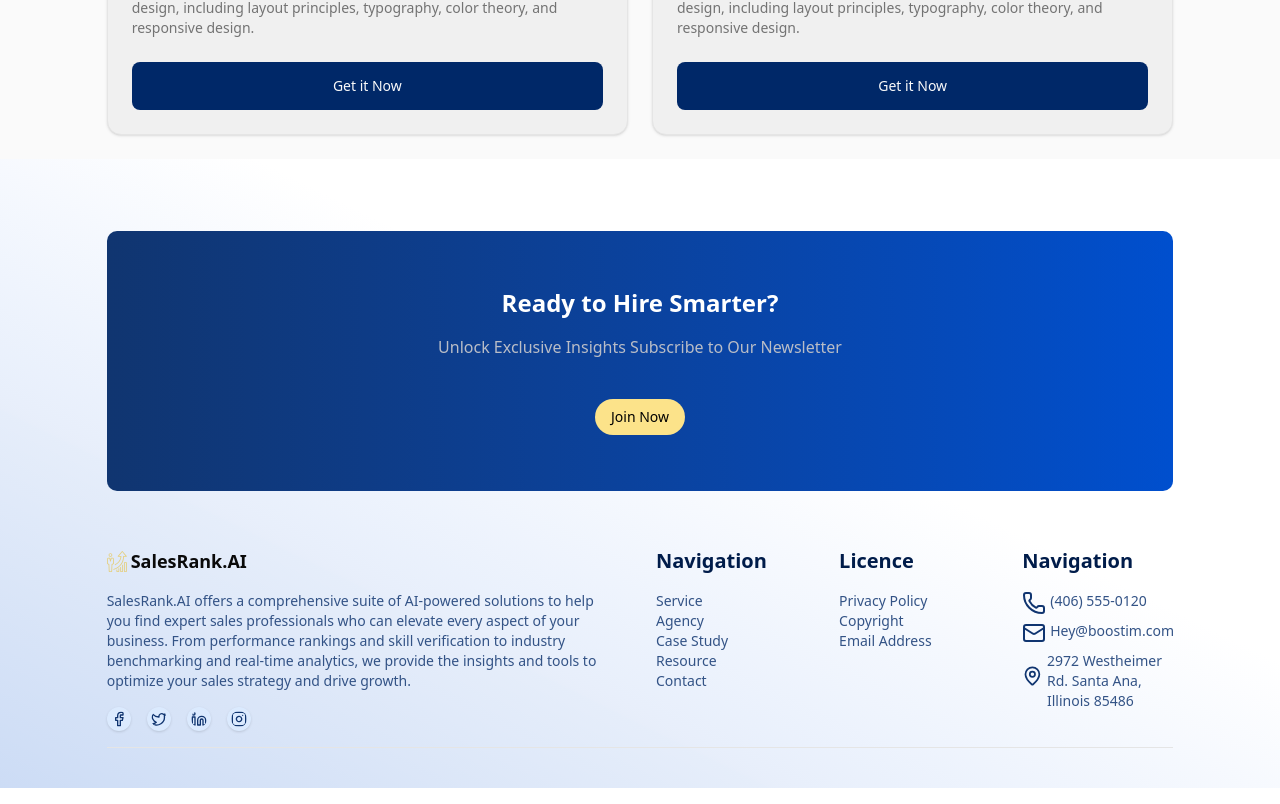
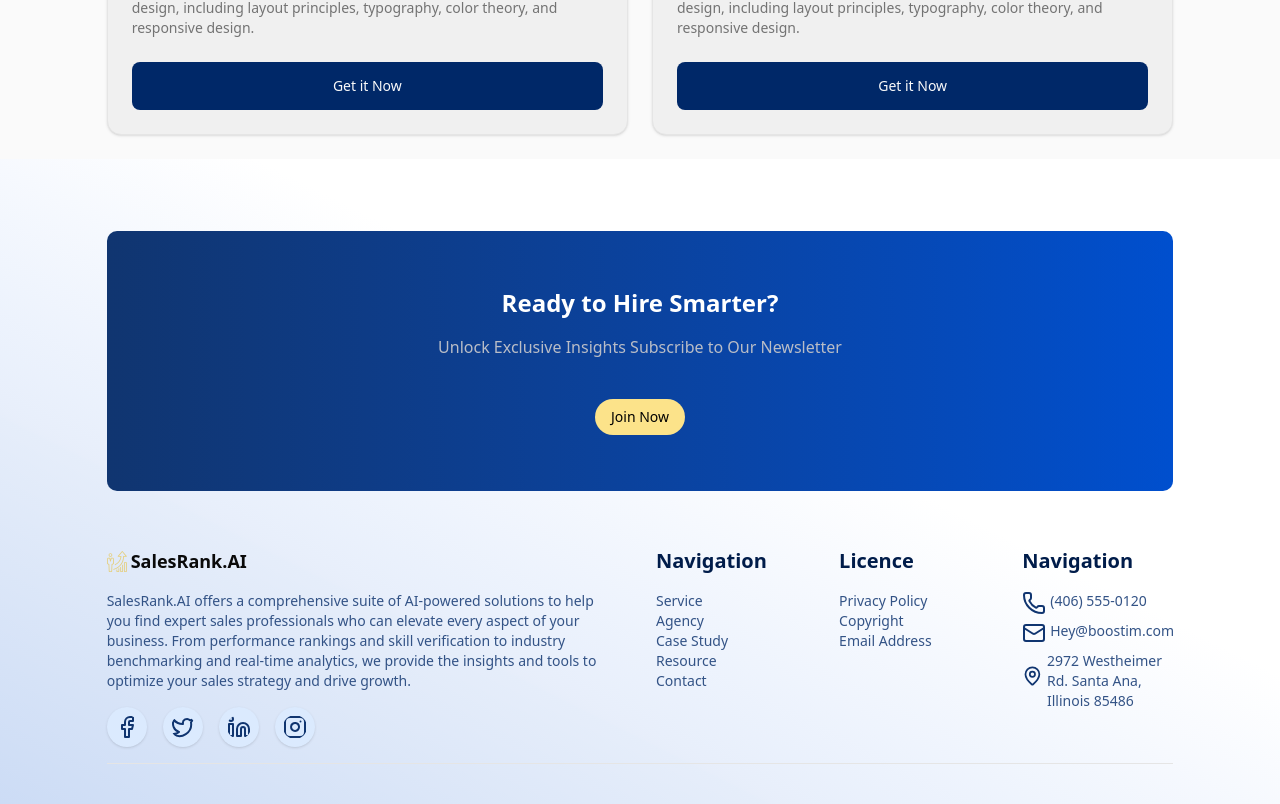
Before and after one commit to wptasmina/ai-softEdu, a Next.js app: page / in a window 1280 px wide. Shown: the part 1345-2149 px from the top of the page. Built offline with nearby package versions, Linux system fonts and the light colour scheme.

Commit message:
footer add

```diff
--- a/components/shared/Footer.tsx
+++ b/components/shared/Footer.tsx
@@ -14,7 +14,7 @@ import {
   export default function Footer() {
     return (
       <footer className="bg-gradient-to-bl from-white from-40% via-[#004FCE]/10 via-70% to-[#004FCE]/20 to-100%">
-        <div className="md:w-10/12 w-11/12 mx-auto max-w-7xl ">
+        <div className="md:w-10/12 w-11/12 mx-auto">
           <div className="relative py-10">
             {/* Background image */}
             {/* <div className="absolute inset-0 bg-[url('/Background-Noise.png')] bg-cover bg-center opacity-40"></div> */}
@@ -54,10 +54,10 @@ import {
                   </p>
                 </div>
                 <div className="flex items-center gap-4">
-                  <Facebook className="rounded-full bg-blue-100 p-1 text-xl text-[#103570] shadow" />
-                  <Twitter className="rounded-full bg-blue-100 p-1 text-xl text-[#103570] shadow" />
-                  <Linkedin className="rounded-full bg-blue-100 p-1 text-xl text-[#103570] shadow" />
-                  <Instagram className="rounded-full bg-blue-100 p-1 text-xl text-[#103570] shadow" />
+                  <Facebook className="rounded-full bg-blue-100 w-10 h-10 p-2 text-xl text-[#103570] shadow" />
+                  <Twitter className="rounded-full bg-blue-100 w-10 h-10 p-2 text-xl text-[#103570] shadow" />
+                  <Linkedin className="rounded-full bg-blue-100 w-10 h-10 p-2 text-xl text-[#103570] shadow" />
+                  <Instagram className="rounded-full bg-blue-100 w-10 h-10 p-2 text-xl text-[#103570] shadow" />
                 </div>
               </div>
 
```
